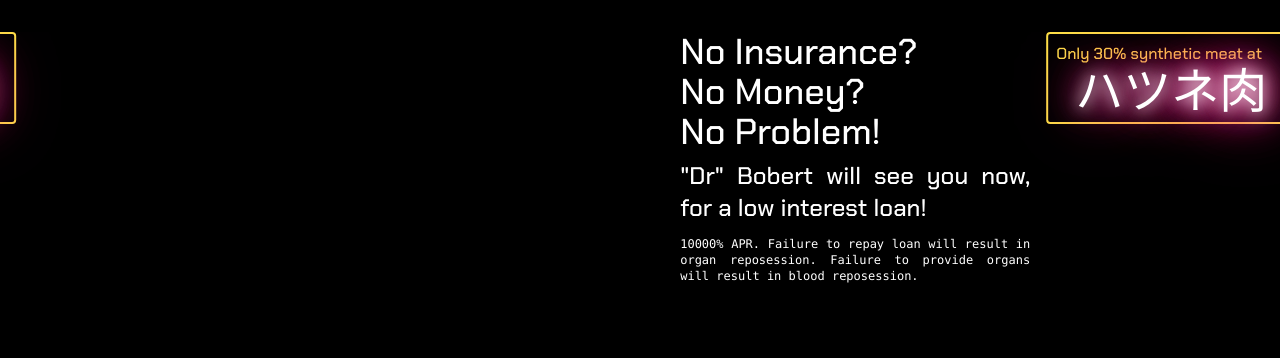
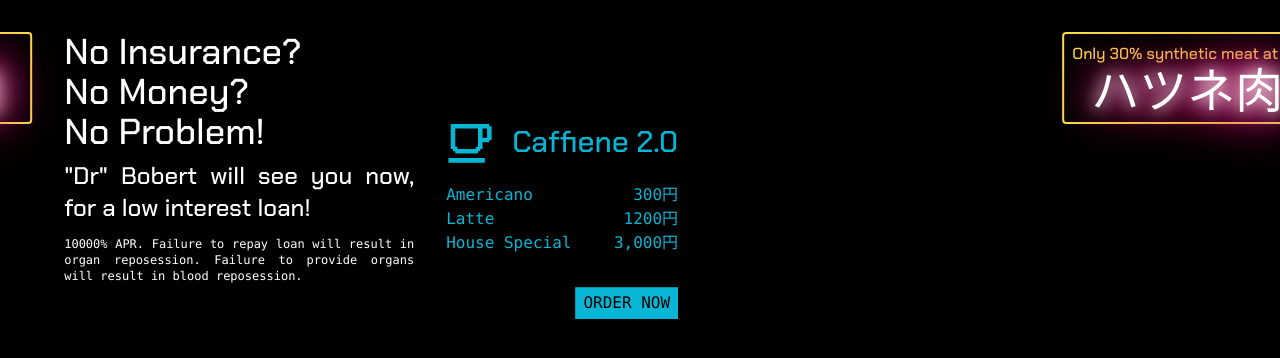
Before and after one commit to Gman98ish/adscape, a React (Vite) app: page / in a window 1280 px wide. Shown: the top 358 px of the page. Built offline with nearby package versions, Linux system fonts and the light colour scheme.

Commit message:
Funny coffee bounce

```diff
--- a/src/App.jsx
+++ b/src/App.jsx
@@ -1,9 +1,35 @@
 import './App.css'
 
-const HatsuneNiku = props => <div className='min-w-[250px]'>
+const HatsuneNiku = props => <div className='min-w-[250px] mx-4 '>
   <div className="border-2 border-yellow-300 rounded p-2 max-height-full">
     <p className="font-chakra text-yellow-300">Only 30% synthetic meat at</p>
     <h3 className="text-white text-5xl text-center animate-[glow_1s_ease-in-out_infinite_alternate]">ハツネ肉</h3>
+  </div>
+</div>
+
+const Coffee = props => <div className='mx-4 text-cyan-500 font-chakra animate-bounce pt-24'>
+  <div className="flex items-center">
+    <svg className='fill-cyan-500' width="50px" height="50px" viewBox="0 0 22 22" xmlns="http://www.w3.org/2000/svg">
+      <path d="M1 20V18H17V20H1M2 3H19V4H20V10H19V11H16V14H15V15H14V16H4V15H3V14H2V3M16 5V9H18V5H16M4 5V13H5V14H13V13H14V5H4Z" />
+    </svg>
+    <h3 className='text-3xl pl-4'>Caffiene 2.0</h3>
+  </div>
+  <div className='pt-4'>
+    <div className="flex justify-between font-mono">
+      <p>Americano</p>
+      <p>300円</p>
+    </div>
+    <div className="flex justify-between font-mono">
+      <p>Latte</p>
+      <p>1200円</p>
+    </div>
+    <div className="flex justify-between font-mono">
+      <p>House Special</p>
+      <p>3,000円</p>
+    </div>
+    <div className='mt-8 text-right'>
+      <div className="bg-cyan-500 px-2 py-1 text-black font-mono inline-block">ORDER NOW</div>
+    </div>
   </div>
 </div>
 
@@ -22,7 +48,7 @@ const DrBobert = props => <div className="text-white font-chakra max-w-[350px] w
 
 const Scroller = props => <div className={`w-full overflow-hidden ${props.className}`}>
   <div className="flex animate-[scroll_30s_linear_infinite] w-fit md:w-full" style={{transformBox: 'content-box'}}>
-    {[1,2].map(i => <div key={i} className="md:min-w-full min-w-min flex justify-between">
+    {[1,2].map(i => <div key={i} className="md:min-w-full min-w-min flex">
       {props.children}
     </div>)}
   </div>
@@ -34,6 +60,7 @@ function App() {
       <Scroller>
         <HatsuneNiku />
         <DrBobert />
+        <Coffee />
       </Scroller>
     </div>
   )
```
Also changed, not shown: src/assets/coffee-cup.svg (added).
